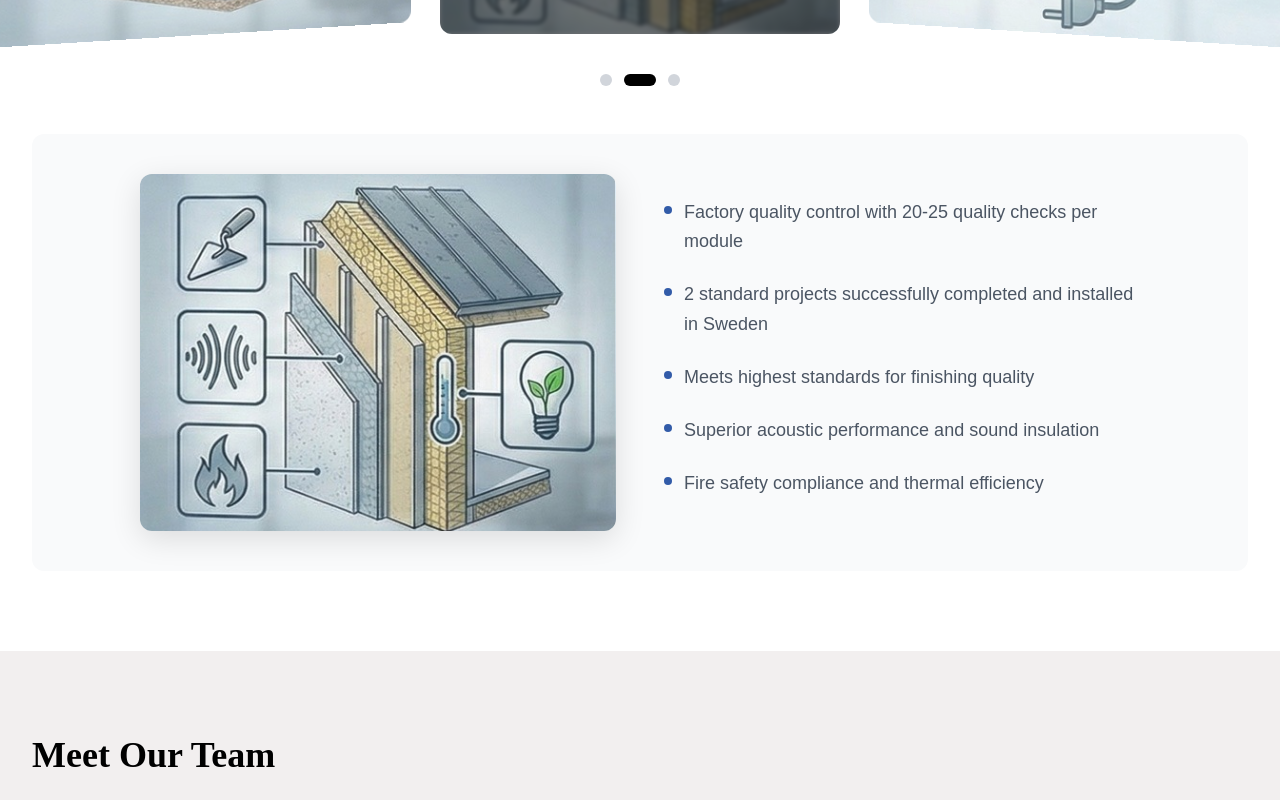
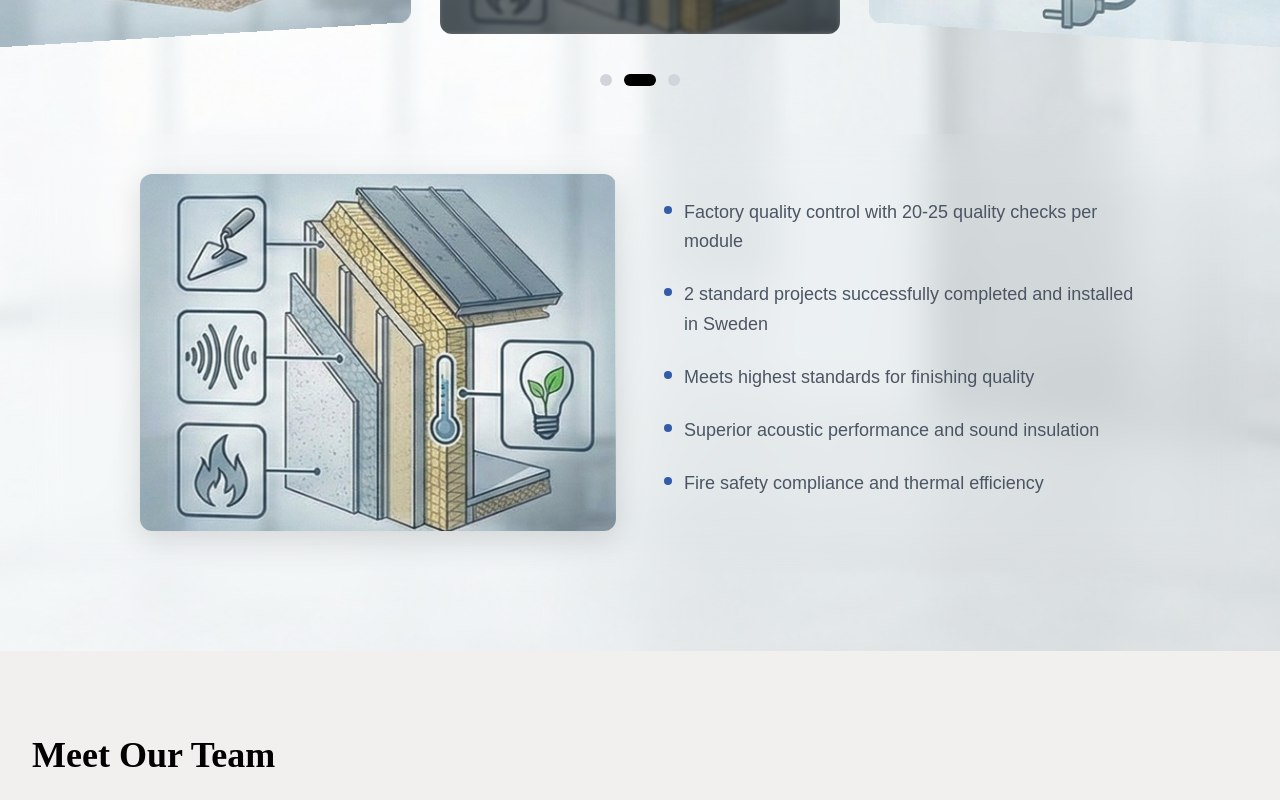
Before and after one commit to reveriontech/ecomodular2, a React (Vite) app: page / in a window 1280 px wide. Shown: the part 2880-3680 px from the top of the page. Built offline with nearby package versions, Linux system fonts and the light colour scheme; a web font is replaced by a local one.

Commit message:
Update BG

```diff
--- a/src/pages/LandingPage/Benifits.tsx
+++ b/src/pages/LandingPage/Benifits.tsx
@@ -101,6 +101,7 @@ const Benifits = () => {
 
     return (
         <section className={styles.benefits}>
+            <div className={styles.backgroundOverlay}></div>
             <div className={styles.wrapper}>
                 <div className={styles.heading}>
                     <h2>Benefits</h2>
--- a/src/pages/LandingPage/Video.tsx
+++ b/src/pages/LandingPage/Video.tsx
@@ -3,6 +3,7 @@ import s from './scss/_video.module.scss'
 const Video = () => {
   return (
     <div className={s.video}>
+        <div className={s.video__overlay}></div>
         <div className={s.video__container}>
             <div className={s.video__content}>
                 <div className={s.video__content__title}>
@@ -14,8 +15,8 @@ const Video = () => {
                         title="YouTube video player"
                         frameBorder="0"
                         allow="accelerometer; autoplay; clipboard-write; encrypted-media; gyroscope; picture-in-picture; web-share"
-                        allowFullScreen
                     ></iframe>
+                    <div className={s.video__content__embed__overlay}></div>
                 </div>
             </div>
         </div>
--- a/src/pages/LandingPage/scss/_benifits.module.scss
+++ b/src/pages/LandingPage/scss/_benifits.module.scss
@@ -27,6 +27,11 @@ $theme-colors: (
     padding: $spacing-20 $spacing-8;
     font-family: $font-family-primary;
     background-color: var(--color-white);
+    position: relative;
+    background-image: url('../../../assets/CardsBackground.jpg');
+    background-size: cover;
+    background-position: center;
+    background-repeat: no-repeat;
 
     @include below($breakpoint-lg) {
         padding: $spacing-12 $spacing-6;
@@ -37,9 +42,19 @@ $theme-colors: (
     }
 }
 
+.backgroundOverlay {
+    position: absolute;
+    inset: 0;
+    background-color: rgba(255, 255, 255, 0.7);
+    z-index: 0;
+    pointer-events: none;
+}
+
 .wrapper {
     max-width: $container-xl;
     margin: 0 auto;
+    position: relative;
+    z-index: 1;
 }
 
 .heading {
@@ -363,7 +378,8 @@ $theme-colors: (
 
 // Content Container
 .contentContainer {
-    background-color: var(--color-gray-50);
+    -webkit-backdrop-filter: blur(10px);
+    backdrop-filter: blur(20px);
     border-radius: $border-radius-xl;
     padding: $spacing-10;
     opacity: 0;
@@ -387,6 +403,9 @@ $theme-colors: (
         transition: none;
         transform: none;
         opacity: 1;
+        backdrop-filter: none;
+        -webkit-backdrop-filter: none;
+        background-color: rgba(255, 255, 255, 0.9);
     }
 }
 
--- a/src/pages/LandingPage/scss/_video.module.scss
+++ b/src/pages/LandingPage/scss/_video.module.scss
@@ -3,11 +3,26 @@
 .video {
     width: 100%;
     padding: 4rem 0;
+    position: relative;
+    background-image: url('../../../assets/YoutubeBackground.jpg');
+    background-size: cover;
+    background-position: center;
+    background-repeat: no-repeat;
+
+    &__overlay {
+        position: absolute;
+        inset: 0;
+        background-color: rgba(255, 255, 255, 0.7);
+        z-index: 0;
+        pointer-events: none;
+    }
 
     &__container {
         max-width: $container-xl;
         margin: 0 auto;
         padding: 0 2rem;
+        position: relative;
+        z-index: 1;
     }
 
     &__content {
```
Also changed, not shown: src/assets/CardsBackground.jpg (added), src/assets/YoutubeBackground.jpg (added).
